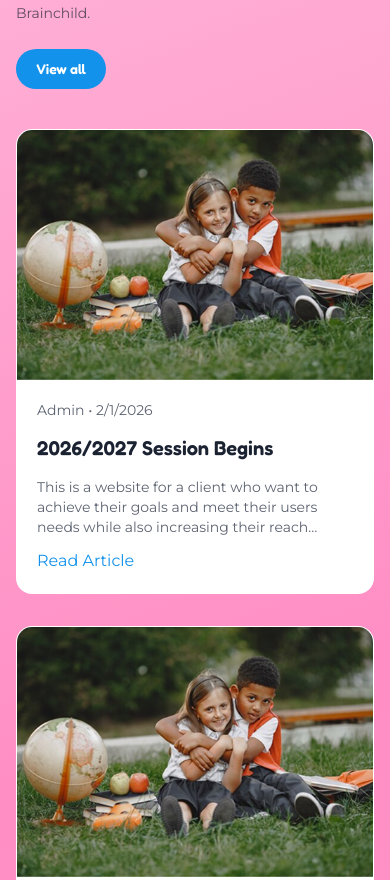
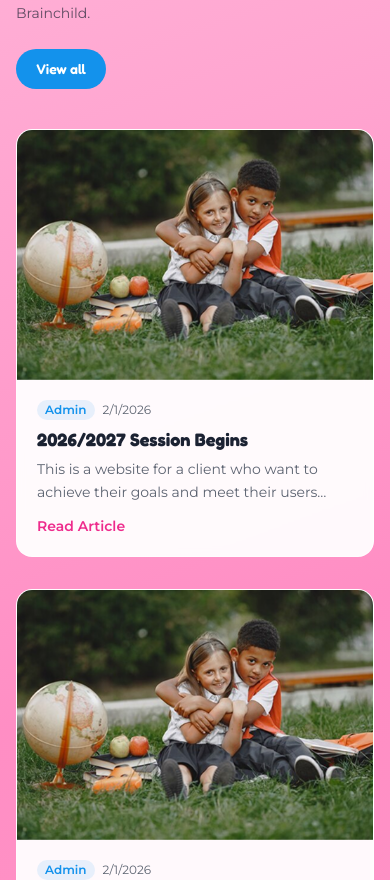
Before and after one commit to tony123117/SKY-VIEW-MONTESSORI-SCHOOL, a React (Vite) app: page / in a window 390 px wide. Shown: the part 4127-5007 px from the top of the page. Built offline with nearby package versions, Linux system fonts and the light colour scheme; the HTML template or start-up script is replaced by a standard one.

Commit message:
School theme styling applied
Co-authored-by: tony123117 <215373850+tony123117@users.noreply.github.com>

```diff
--- a/src/components/brainchild/BlogCard.tsx
+++ b/src/components/brainchild/BlogCard.tsx
@@ -10,23 +10,24 @@ export default function BlogCard({ post }: BlogCardProps) {
     <motion.div
       whileHover={{ y: -6 }}
       transition={{ type: "spring", stiffness: 300, damping: 20 }}
-      className="bg-white rounded-2xl overflow-hidden group cursor-pointer border border-white/80 hover:border-secondary/40 hover:shadow-xl hover:shadow-secondary/10 transition-all duration-300"
+      className="bg-white/95 backdrop-blur-sm rounded-2xl overflow-hidden group cursor-pointer border border-white/60 hover:shadow-xl hover:shadow-primary/15 transition-all duration-300"
     >
-      <div className="relative w-full h-[250px] md:h-[355px] overflow-hidden">
+      <div className="relative w-full h-[250px] md:h-[320px] overflow-hidden">
         <img
           src={post.coverImage}
           alt={post.title}
           className="w-full h-full object-cover group-hover:scale-105 transition-transform duration-500"
+          loading="lazy"
         />
-        <div className="absolute inset-0 bg-gradient-to-t from-white/40 to-transparent opacity-0 group-hover:opacity-100 transition-opacity duration-300" />
       </div>
-      <div className="p-5 flex flex-col gap-3 md:gap-[20px] font-body max-w-[574px]">
-        <p className="text-sm text-muted-foreground mb-1">
-          {post.author} • {new Date(post.publishedAt).toLocaleDateString()}
-        </p>
-        <h3 className="text-xl md:text-[33px] font-semibold mb-1 text-brand-dark group-hover:text-secondary transition-colors duration-300 leading-tight">{post.title}</h3>
-        <p className="text-sm text-muted-foreground line-clamp-3">{post.excerpt}</p>
-        <a href={`/blog/${post.slug}`} className="text-secondary hover:opacity-80 transition inline-flex items-center gap-1 group-hover:gap-2 duration-300">
+      <div className="p-5 flex flex-col gap-2 font-body">
+        <div className="flex items-center gap-2">
+          <span className="text-xs font-semibold text-secondary bg-secondary/10 px-2 py-0.5 rounded-full">{post.author}</span>
+          <span className="text-xs text-muted-foreground">{new Date(post.publishedAt).toLocaleDateString()}</span>
+        </div>
+        <h3 className="text-lg md:text-2xl font-heading font-bold text-foreground group-hover:text-primary transition-colors duration-300 leading-tight">{post.title}</h3>
+        <p className="text-sm text-muted-foreground line-clamp-2 leading-relaxed">{post.excerpt}</p>
+        <a href={`/blog/${post.slug}`} className="text-primary font-semibold text-sm hover:opacity-80 transition inline-flex items-center gap-1 group-hover:gap-2 duration-300 mt-1">
           <span>Read Article</span>
           <span className="opacity-0 group-hover:opacity-100 transition-opacity duration-300">→</span>
         </a>
```
